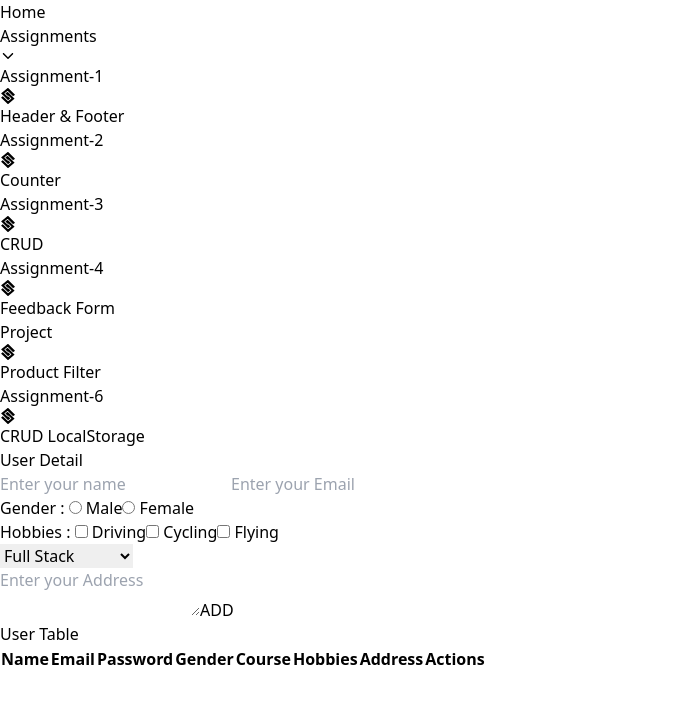
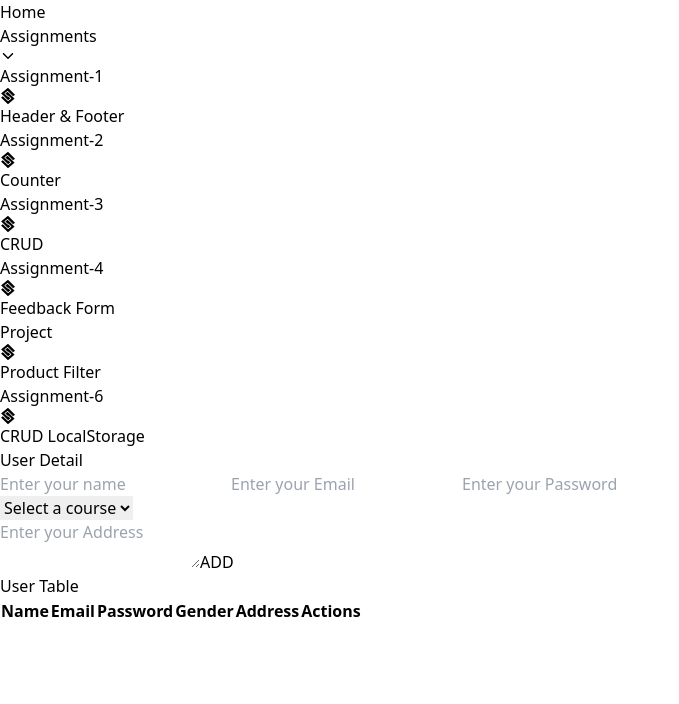
Before and after one commit to deepk2891/React-js, a React (Vite) app: page /assignment-6 in a window 1280 px wide. Shown: the top 704 px of the page, without its empty margins (0-679 px from the left). Built offline with nearby package versions, Linux system fonts and the light colour scheme.

Commit message:
Update assignment-6

```diff
--- a/src/assignments/assignment-6/App6.tsx
+++ b/src/assignments/assignment-6/App6.tsx
@@ -2,43 +2,58 @@ import React, { useState, useEffect } from "react"
 import { FaRegEdit } from "react-icons/fa"
 import { MdDeleteOutline } from "react-icons/md"
 
-const Crud1 = () => {
-	const [input, setInput] = useState({})
+const App6 = () => {
+	const [input, setInput] = useState({
+		name: "",
+		email: "",
+		gender: "",
+		hobbies: [],
+		course: "",
+		address: "",
+	})
 	const [edit, setEdit] = useState(false)
 	const [id, setId] = useState()
-	const [products, setProduct] = useState(() => {
-		return JSON.parse(localStorage.getItem("products")) || []
+	const [users, setUser] = useState(() => {
+		return JSON.parse(localStorage.getItem("users")) || []
 	})
 
 	useEffect(() => {
 		console.log("hello")
-		localStorage.setItem("products", JSON.stringify(products))
-	}, [products])
+		localStorage.setItem("users", JSON.stringify(users))
+	}, [users])
 
 	const handleSubmit = (e) => {
 		e.preventDefault()
 		if (edit) {
-			var pro = [...products]
+			var pro = [...users]
 			pro[id] = input
 			setEdit(false)
-			setProduct(pro)
+			setUser(pro)
 		} else {
-			setProduct([...products, input])
+			setUser([...users, input])
 		}
 		setInput({})
 	}
 
 	const handleChange = (e) => {
-		setInput({ ...input, [e.target.name]: e.target.value })
+		if (e.target.type === "checkbox") {
+			const { value, checked } = e.target
+			setInput((prevInput) => ({
+				...prevInput,
+				hobbies: checked ? [...prevInput.hobbies, value] : prevInput.hobbies.filter((hobby) => hobby !== value),
+			}))
+		} else {
+			setInput({ ...input, [e.target.name]: e.target.value })
+		}
 	}
 
 	const handleDelete = (id) => {
-		var pro = [...products]
+		var pro = [...users]
 		pro.splice(id, 1)
-		setProduct(pro)
+		setUser(pro)
 	}
 	const handleEdit = (id) => {
-		setInput(products[id])
+		setInput(users[id])
 		setEdit(true)
 		setId(id)
 	}
@@ -66,31 +81,48 @@ const Crud1 = () => {
 								onChange={handleChange}
 								className="block w-full mb-4 p-2 border border-gray-500 rounded-none focus:ring focus:ring-indigo-300 focus:outline-none"
 							/>
-							<div className="flex items-center flex-wrap mb-4">
+							<input
+								type="number"
+								name="password"
+								placeholder="Enter your Password"
+								value={input.password || ""}
+								onChange={handleChange}
+								className="block w-full mb-4 p-2 border border-gray-500 rounded-none focus:ring focus:ring-indigo-300 focus:outline-none"
+							/>
+							{/* <div className="flex items-center flex-wrap mb-4">
 								<label className="mr-4">Gender : </label>
 								<label>
-									<input type="radio" id="male" name="gender" value="Male" className="mr-1 incline-block" /> Male
+									<input onChange={handleChange} checked={input.gender === "Male"} type="radio" id="male" name="gender" value="Male" className="mr-1 incline-block" /> Male
 								</label>
 								<label>
-									<input type="radio" id="female" name="gender" value="Female" className="ml-4 mr-1 incline-block" /> Female
+									<input onChange={handleChange} checked={input.gender === "Female"} type="radio" id="female" name="gender" value="Female" className="ml-4 mr-1 incline-block" />{" "}
+									Female
 								</label>
 							</div>
 							<div className="mb-4">
 								<div className="flex items-center flex-wrap">
 									<label className="mr-4">Hobbies : </label>
 									<label className="mr-4">
-										<input type="checkbox" id="driving" name="hobbies" value="Driving" className="mr-1" /> Driving
+										<input type="checkbox" onChange={handleChange} checked={input.hobbies.includes("Driving")} id="driving" name="hobbies" value="Driving" className="mr-1" />{" "}
+										Driving
 									</label>
 									<label className="mr-4">
-										<input type="checkbox" id="cycling" name="hobbies" value="Cycling" className="mr-1" /> Cycling
+										<input type="checkbox" onChange={handleChange} checked={input.hobbies.includes("Cycling")} id="cycling" name="hobbies" value="Cycling" className="mr-1" />{" "}
+										Cycling
 									</label>
 									<label>
-										<input type="checkbox" id="coding" name="hobbies" value="Coding" className="mr-1" /> Flying
+										<input type="checkbox" onChange={handleChange} checked={input.hobbies.includes("Coding")} id="coding" name="hobbies" value="Coding" className="mr-1" /> Flying
 									</label>
 								</div>
-							</div>
+							</div> */}
 							<div className="mb-4">
-								<select name="course" id="course" className="block w-full p-2 border border-gray-500 rounded-none focus:ring focus:ring-indigo-300 focus:outline-none">
+								<select
+									name="course"
+									onChange={handleChange}
+									value={input.course || ""}
+									id="course"
+									className="block w-full p-2 border border-gray-500 rounded-none focus:ring focus:ring-indigo-300 focus:outline-none"
+								>
 									<option value="" disabled>
 										Select a course
 									</option>
@@ -101,8 +133,11 @@ const Crud1 = () => {
 								</select>
 							</div>
 							<textarea
-								className="block h-24 w-full mb-4 p-2 border border-gray-500 rounded-none focus:ring focus:ring-indigo-300 focus:outline-none resize-none"
+								name="address"
+								className="block h-24 w-full mb-4 p-2 border border-gray-500 rounded-none focus:ring focus:ring-indigo-300 focus:outline-none"
 								placeholder="Enter your Address"
+								value={input.address || ""}
+								onChange={handleChange}
 								required
 							></textarea>
 							<button className="block w-full border border-indigo-500 text-lg py-2 px-6 bg-indigo-600 text-white hover:bg-white hover:text-indigo-400">{edit ? "UPDATE" : "ADD"}</button>
@@ -117,22 +152,22 @@ const Crud1 = () => {
 									<th className="sm:w-1/6 md:w-1/6 lg:w-1/6 xl:w-1/6 border border-gray-500 p-2">Email</th>
 									<th className="sm:w-1/6 md:w-1/6 lg:w-1/6 xl:w-1/6 border border-gray-500 p-2">Password</th>
 									<th className="sm:w-1/6 md:w-1/6 lg:w-1/6 xl:w-1/6 border border-gray-500 p-2">Gender</th>
-									<th className="sm:w-1/6 md:w-1/6 lg:w-1/6 xl:w-1/6 border border-gray-500 p-2">Course</th>
-									<th className="sm:w-1/6 md:w-1/6 lg:w-1/6 xl:w-1/6 border border-gray-500 p-2">Hobbies</th>
+									{/* <th className="sm:w-1/6 md:w-1/6 lg:w-1/6 xl:w-1/6 border border-gray-500 p-2">Course</th> */}
+									{/* <th className="sm:w-1/6 md:w-1/6 lg:w-1/6 xl:w-1/6 border border-gray-500 p-2">Hobbies</th> */}
 									<th className="sm:w-1/6 md:w-1/6 lg:w-1/6 xl:w-1/6 border border-gray-500 p-2">Address</th>
 									<th className="sm:w-1/6 md:w-1/6 lg:w-1/6 xl:w-1/6 border border-gray-500 p-2">Actions</th>
 								</tr>
 							</thead>
 							<tbody>
-								{products.map((product, index) => (
+								{users.map((user, index) => (
 									<tr key={index}>
-										<td className="sm:w-1/6 md:w-1/6 lg:w-1/6 xl:w-1/6 border border-gray-500 p-2">{product.name}</td>
-										<td className="sm:w-1/6 md:w-1/6 lg:w-1/6 xl:w-1/6 border border-gray-500 p-2">{product.email}</td>
-										<td className="sm:w-1/6 md:w-1/6 lg:w-1/6 xl:w-1/6 border border-gray-500 p-2">XXX</td>
-										<td className="sm:w-1/6 md:w-1/6 lg:w-1/6 xl:w-1/6 border border-gray-500 p-2">XXX</td>
-										<td className="sm:w-1/6 md:w-1/6 lg:w-1/6 xl:w-1/6 border border-gray-500 p-2">XXX</td>
-										<td className="sm:w-1/6 md:w-1/6 lg:w-1/6 xl:w-1/6 border border-gray-500 p-2">XXX</td>
-										<td className="sm:w-1/6 md:w-1/6 lg:w-1/6 xl:w-1/6 border border-gray-500 p-2">XXX</td>
+										<td className="sm:w-1/6 md:w-1/6 lg:w-1/6 xl:w-1/6 border border-gray-500 p-2">{user.name}</td>
+										<td className="sm:w-1/6 md:w-1/6 lg:w-1/6 xl:w-1/6 border border-gray-500 p-2">{user.email}</td>
+										<td className="sm:w-1/6 md:w-1/6 lg:w-1/6 xl:w-1/6 border border-gray-500 p-2">{user.password}</td>
+										<td className="sm:w-1/6 md:w-1/6 lg:w-1/6 xl:w-1/6 border border-gray-500 p-2">{user.course}</td>
+										{/* <td className="sm:w-1/6 md:w-1/6 lg:w-1/6 xl:w-1/6 border border-gray-500 p-2">{user.gender}</td> */}
+										{/* <td className="sm:w-1/6 md:w-1/6 lg:w-1/6 xl:w-1/6 border border-gray-500 p-2">{user.hobbies}</td> */}
+										<td className="sm:w-1/6 md:w-1/6 lg:w-1/6 xl:w-1/6 border border-gray-500 p-2">{user.address}</td>
 										<td className="sm:w-1/6 md:w-1/6 lg:w-1/6 xl:w-1/6 border border-gray-500 p-2">
 											<div className="flex justify-center">
 												<button onClick={() => handleEdit(index)} className="bordertext-lg p-2 bg-blue-600 text-white hover:bg-white hover:border-blue-500 hover:text-blue-400">
@@ -154,4 +189,4 @@ const Crud1 = () => {
 	)
 }
 
-export default Crud1
+export default App6
```
